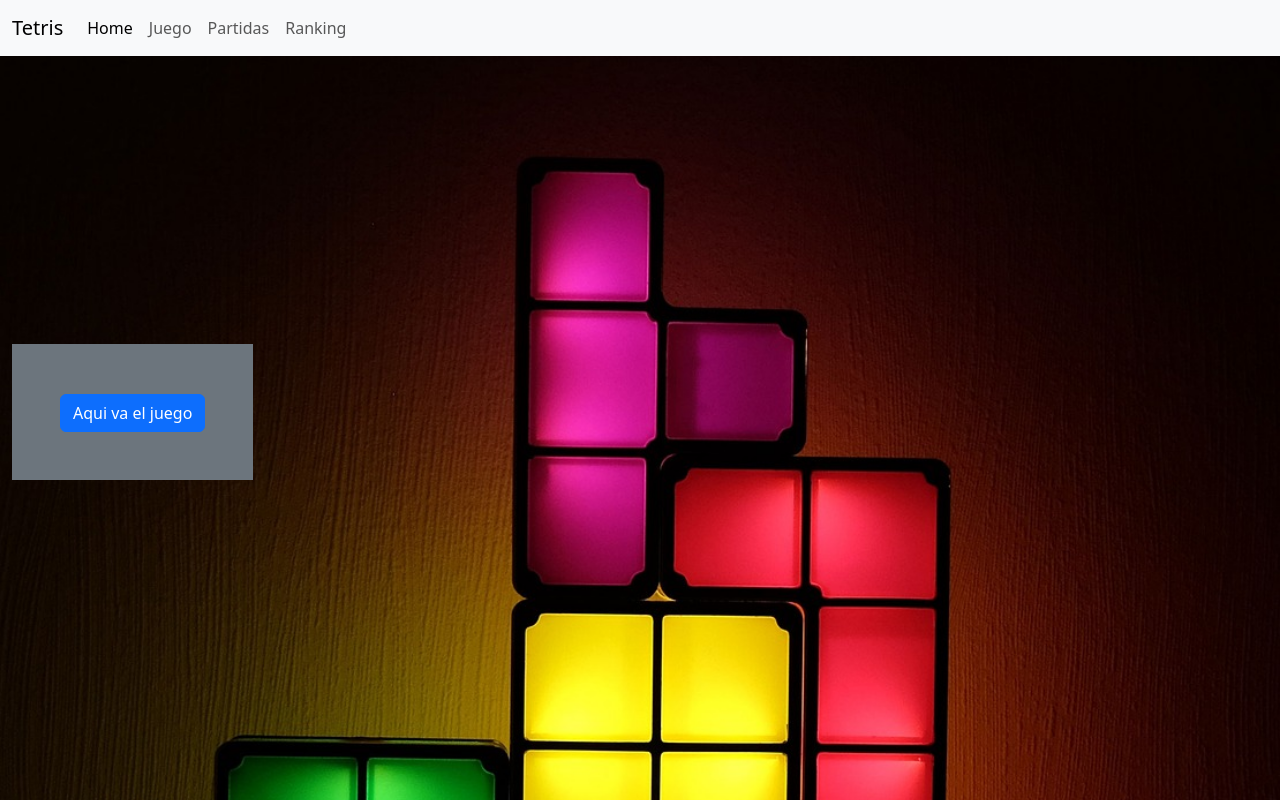
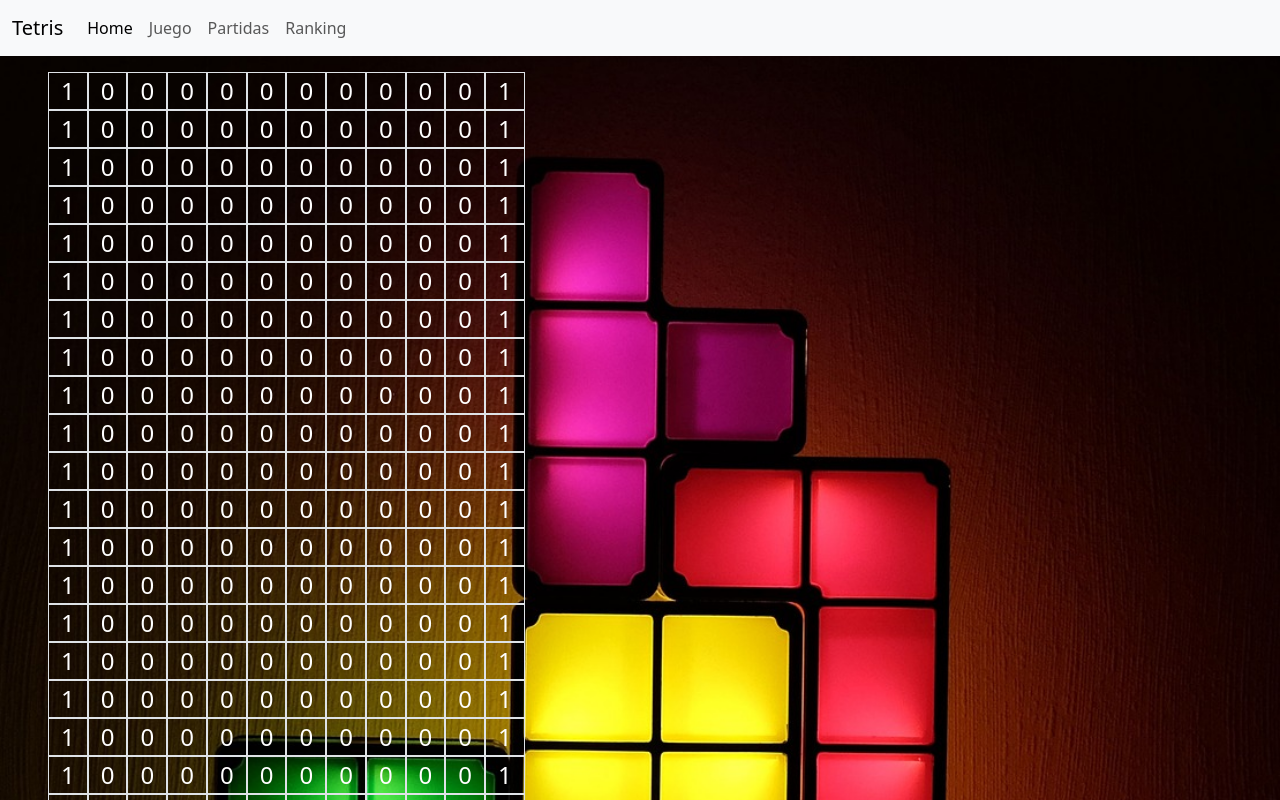
Before and after one commit to KevinJHP19/ProjectoTetris, a React (Vite) app: page /Juego in a window 1280 px wide. Shown: the top 800 px of the page. Built offline with nearby package versions, Linux system fonts and the light colour scheme.

Commit message:
Componente panel.jsx

```diff
--- a/src/components/Juego.jsx
+++ b/src/components/Juego.jsx
@@ -1,13 +1,20 @@
-import React  from 'react';
+import React, { useState }  from 'react';
+
+import { modelos }   from '../lib/modelos.js';
+import Panel from './Panel.jsx';
+
+
+
 export default function  Juego(){
 
+    const [arrayCasillas, setArrayCasillas] = useState(modelos.matriz);
     return (
 
-    <div id="intro" className="text-center p-5 bg-secondary text-white" style={{fontSize: '1.5em'}}>
-        <button className='btn btn-primary'> Aqui va el juego</button>
-        </div>
+            <div id="intro" className='text-center p-5 bg-seconday text-white' style={{fontSize: '1.5em'}}>
+
+            <Panel modelos={arrayCasillas} />
+            </div>
 
 
-)
 
-}
+    )}
--- a/src/components/panel.jsx
+++ b/src/components/panel.jsx
@@ -1,13 +1,14 @@
 import React from 'react';
+export default function Panel({ modelos }) {
 
 
-export default function Panel({modelos}){
+
     return (
-        <div className=''>
-            {modelos.map((fila, index) => (
-                <div key={index} className='row'>
-                    {fila.map((celda, index) =>(
-                        <div key={index} className='col border'>
+        <div className='panel'>
+            {modelos.map((fila, filaIndex) => (
+                <div key={filaIndex} className='row'>
+                    {fila.map((celda, celdaIndex) => (
+                        <div key={celdaIndex} className='col border'>
                             {celda}
                         </div>
                     ))}
```
Also changed, not shown: src/lib/modelos.js.
